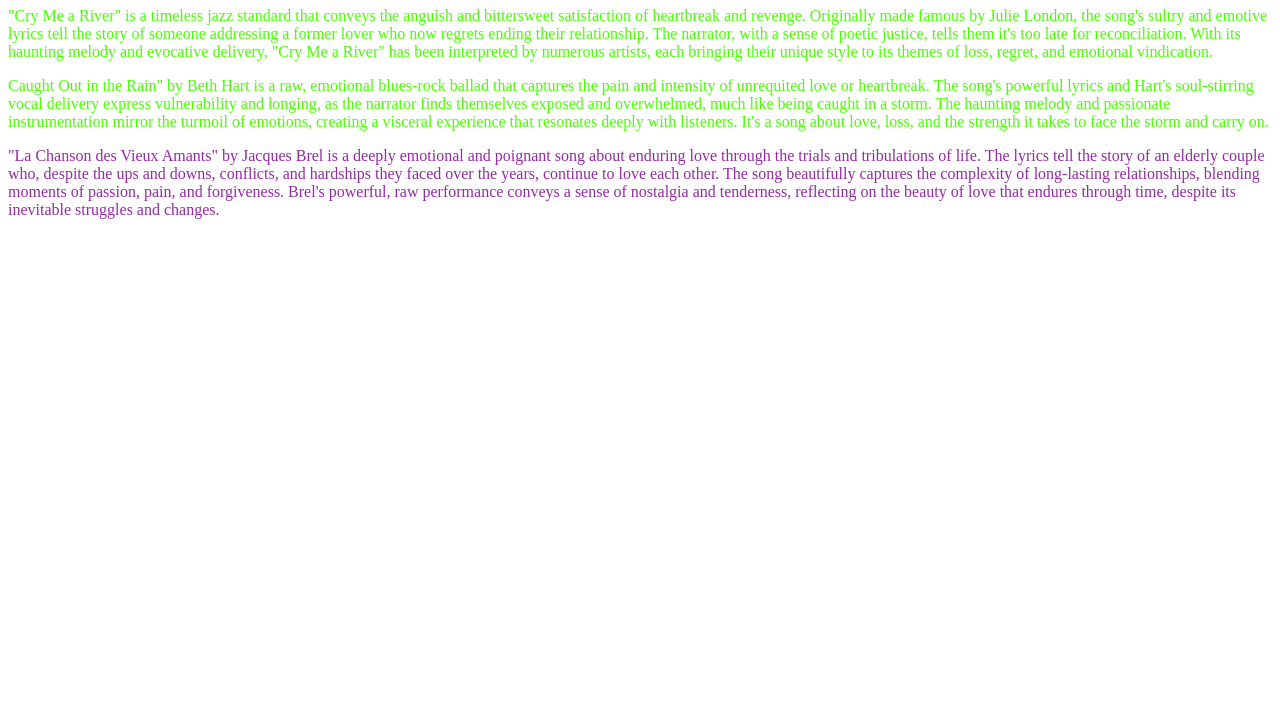
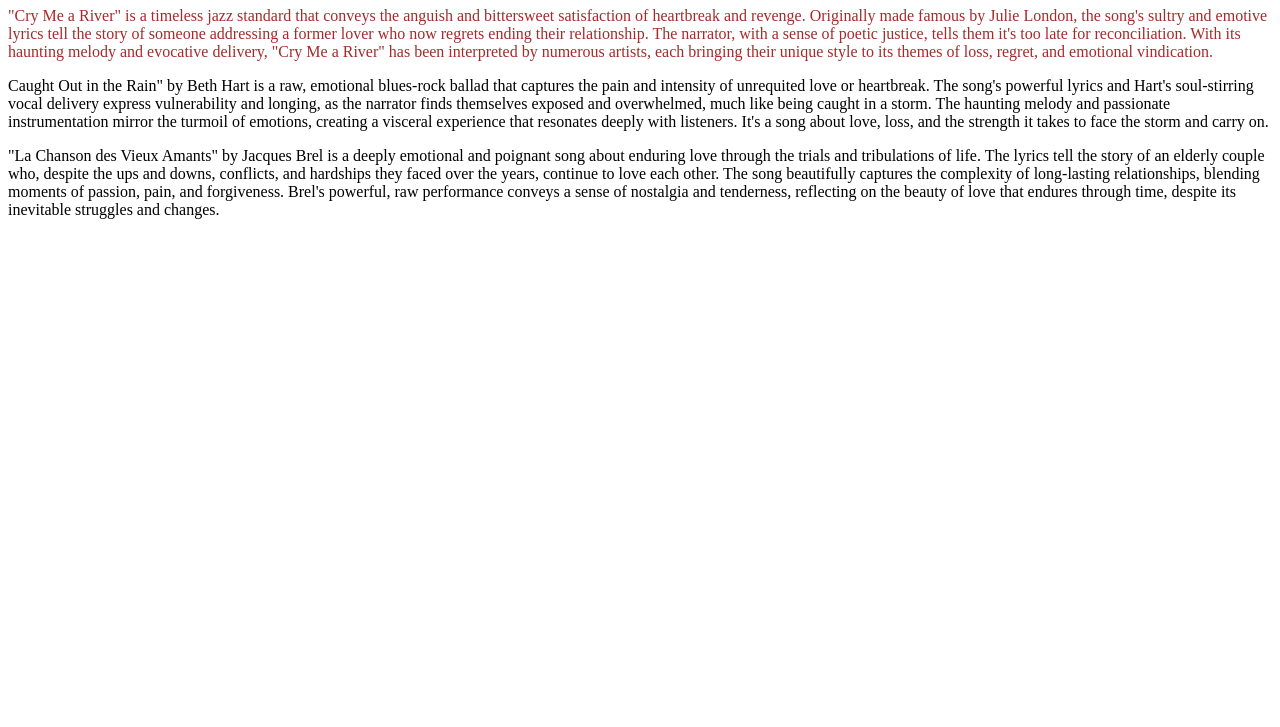
Before and after one commit to Jamaoui-abeer-23/css, a plain HTML site: page index.html in a window 1280 px wide. Shown: the part 73-800 px from the top of the page. Drawn offline with Linux system fonts and the light colour scheme.

Commit message:
adjust combinator

```diff
--- a/styles/style.css
+++ b/styles/style.css
@@ -1,2 +1 @@
-.inter  { color: rgb(72, 255, 0);}
-.box > p { color: rgb(149, 42, 165);}
+h1 + p { color: brown;}
```
